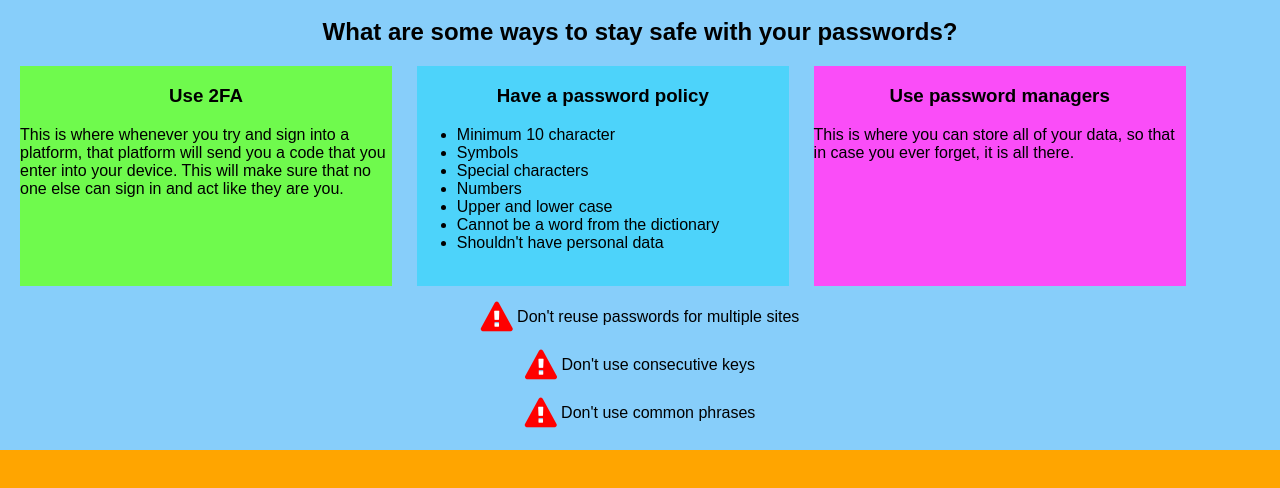
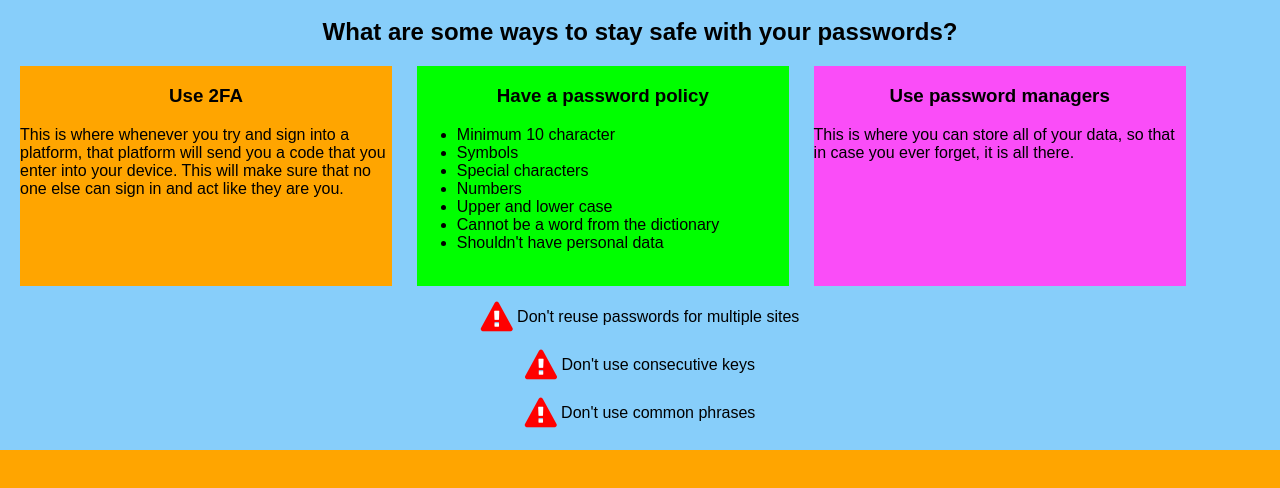
Before and after one commit to Jaimin-Vachhani/Jaimin-Vachhani.github.io, a plain HTML site: page index.html in a window 1280 px wide. Both pictures are taken after a click on the button "Passwords". Shown: the part 160-648 px from the top of the page. Drawn offline with Linux system fonts and the light colour scheme.

Commit message:
Update index.html

```diff
--- a/index.html
+++ b/index.html
@@ -477,8 +477,8 @@ div.right {
 
   .container { width: 100%; margin: 0 auto; height: 220px; }
     .container [class*='box'] { width:30%; height:220px; float: left; margin-right: 2%; }
-    .container .box1 { background-color: #6FFA4D; }
-    .container .box2 { background-color: #4DD3FA; }
+    .container .box1 { background-color: #FFA500; }
+    .container .box2 { background-color: #00FF00; }
     .container .box3 { background-color: #FA4DF8; margin-right: 0; }
 
 .containers { width: 100%; margin: 0 auto; height: 220px; }
```
